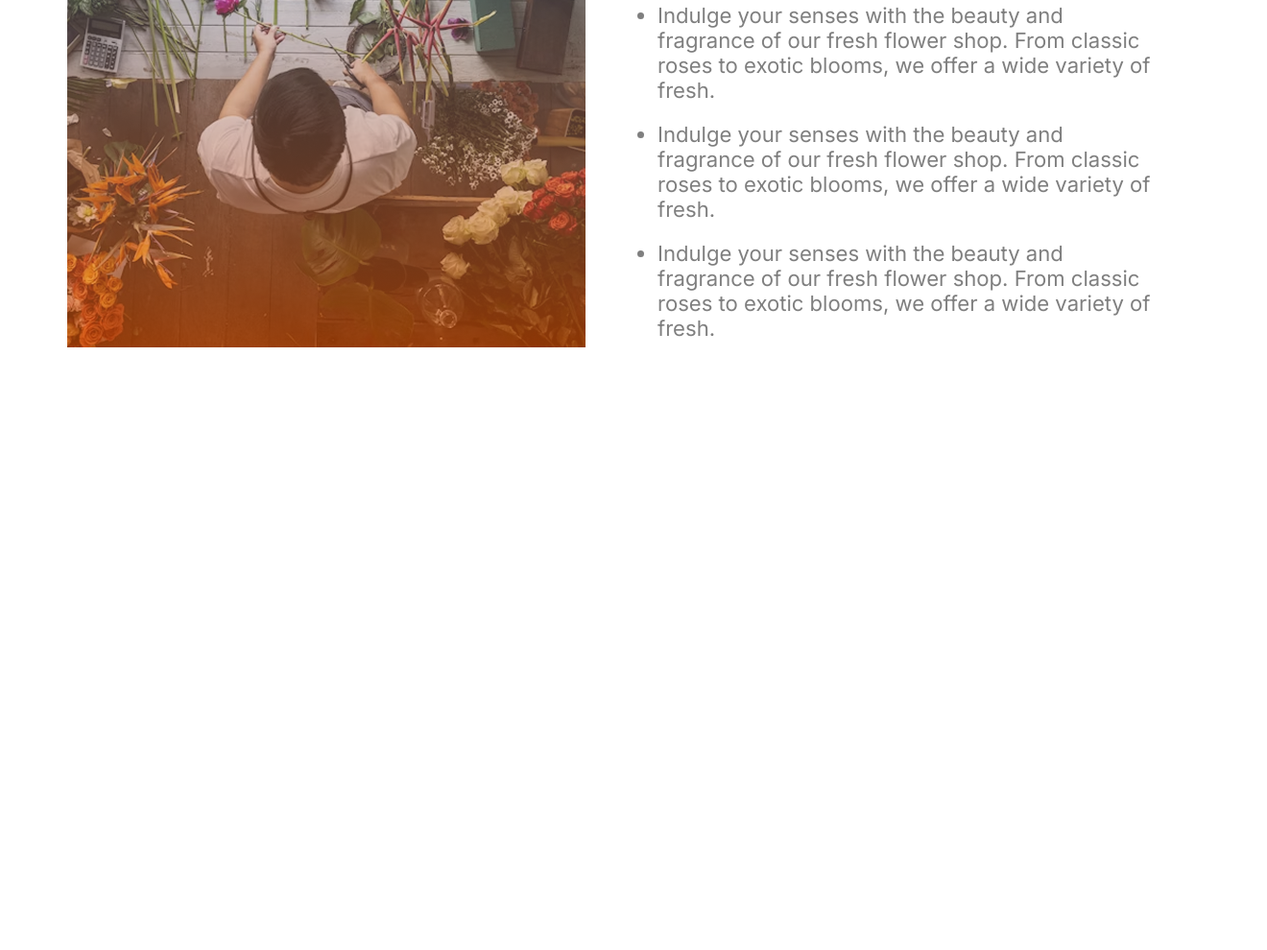
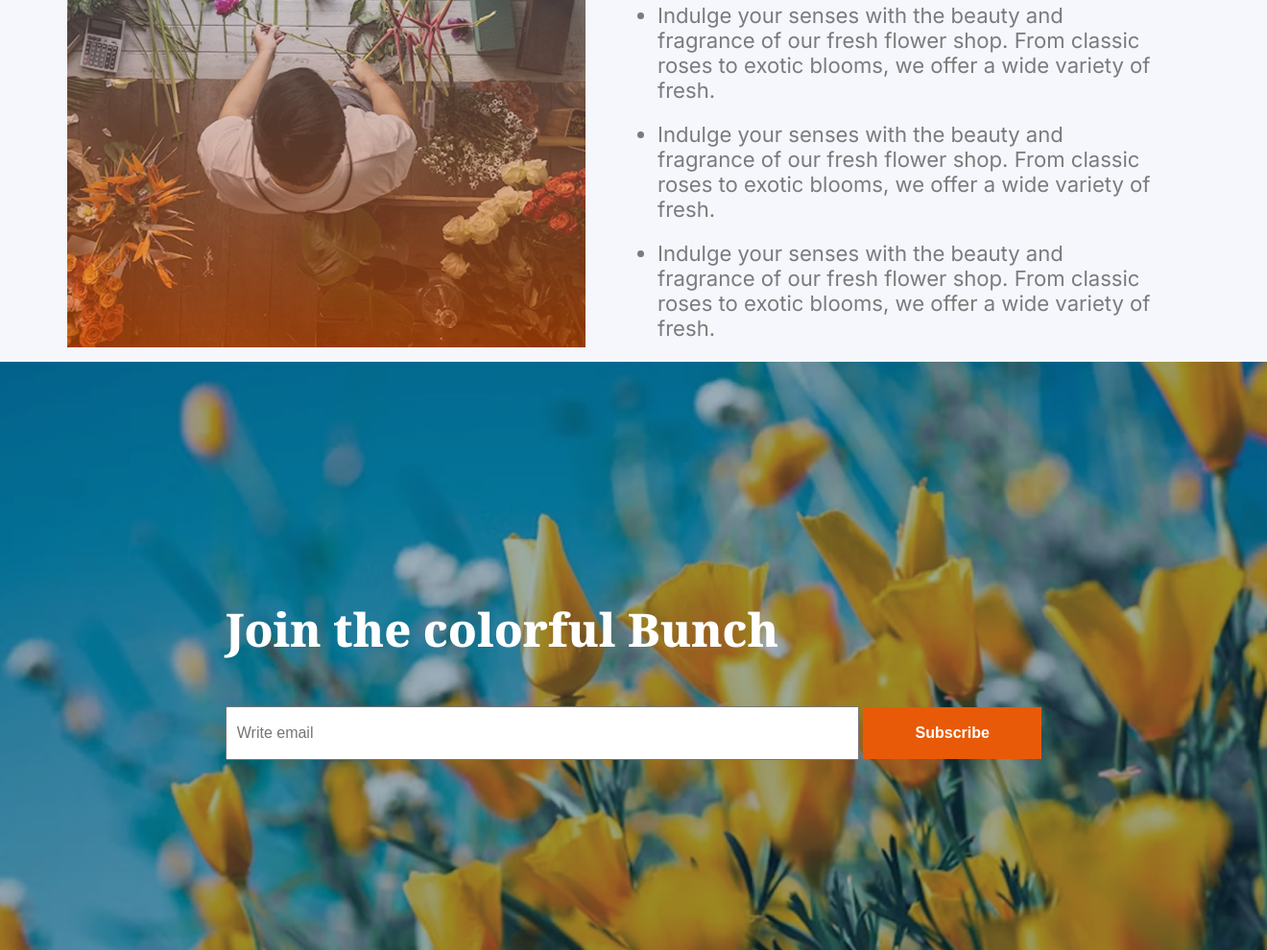
Before and after one commit to Nahidul-Islam78/flower-market, a plain HTML site: page index.html in a window 1280 px wide. Shown: the part 2412-3402 px from the top of the page at 96% size, 1320 px wide, since content can reach past the window. Before the commit the page ends 2789 px from the top, so only its background shows below. Drawn offline with Linux system fonts and the light colour scheme.

Commit message:
added join section

```diff
--- a/index.html
+++ b/index.html
@@ -120,6 +120,14 @@
       </div>
 
     </section>
+    <section class="join-section">
+      <div>
+        <p class="noto-serif-bold solid-color-white join-title">Join the colorful Bunch</p>
+        <input type="text" placeholder="Write email">
+        <button class="join-section-button solid-color-white">Subscribe</button>
+      </div>
+    </section>
+
   </main>
   <footer>
 
--- a/style.css
+++ b/style.css
@@ -42,6 +42,8 @@
 body{
   max-width: 1140px;
   margin: 0 auto;
+  background-color: #f5f7fc;
+  overflow-x: hidden;
 }
 /*header style*/
 .header-section{
@@ -153,6 +155,41 @@ body{
   margin-top: 20px;
 }
 
+/*style join section*/
+.join-section {
+  display: flex;
+  justify-content: center;
+  align-items: center;
+  height: 533px;
+  width: 100vw;
+  margin-left: calc(-50vw + 50%);
+  background-image: url(assets/news-letter-bg.png);
+  background-size: cover;
+  background-repeat: no-repeat;
+  background-position: center;
+  padding: 40px 20px;
+}
+
+.join-title{
+  font-size: 3rem;
+}
+.join-section input{
+  width:644px;
+  height: 50px;
+  font-size: 1rem;
+  padding-left: 10px;
+}
+.join-section-button{
+  background-color: #E95A08;
+  font-size: 1rem;
+  font-weight: 600;
+  height: 54px;
+  width: 186px;
+  border: none;
+}
+.input-section{
+  gap:0;
+}
 @media screen and (max-width:576px) {
 
   body{
@@ -227,5 +264,17 @@ body{
   .plant-lover img{
     width: 100%;
   }
+  .join-section{
+    height:276px;
+  }
+  .join-title{
+    font-size: 1.3rem;
+  }
+  .join-section input{
+    width:218px;
+  }
+  .join-section-button{
+    width:109px;
+  }
 
 }
```
